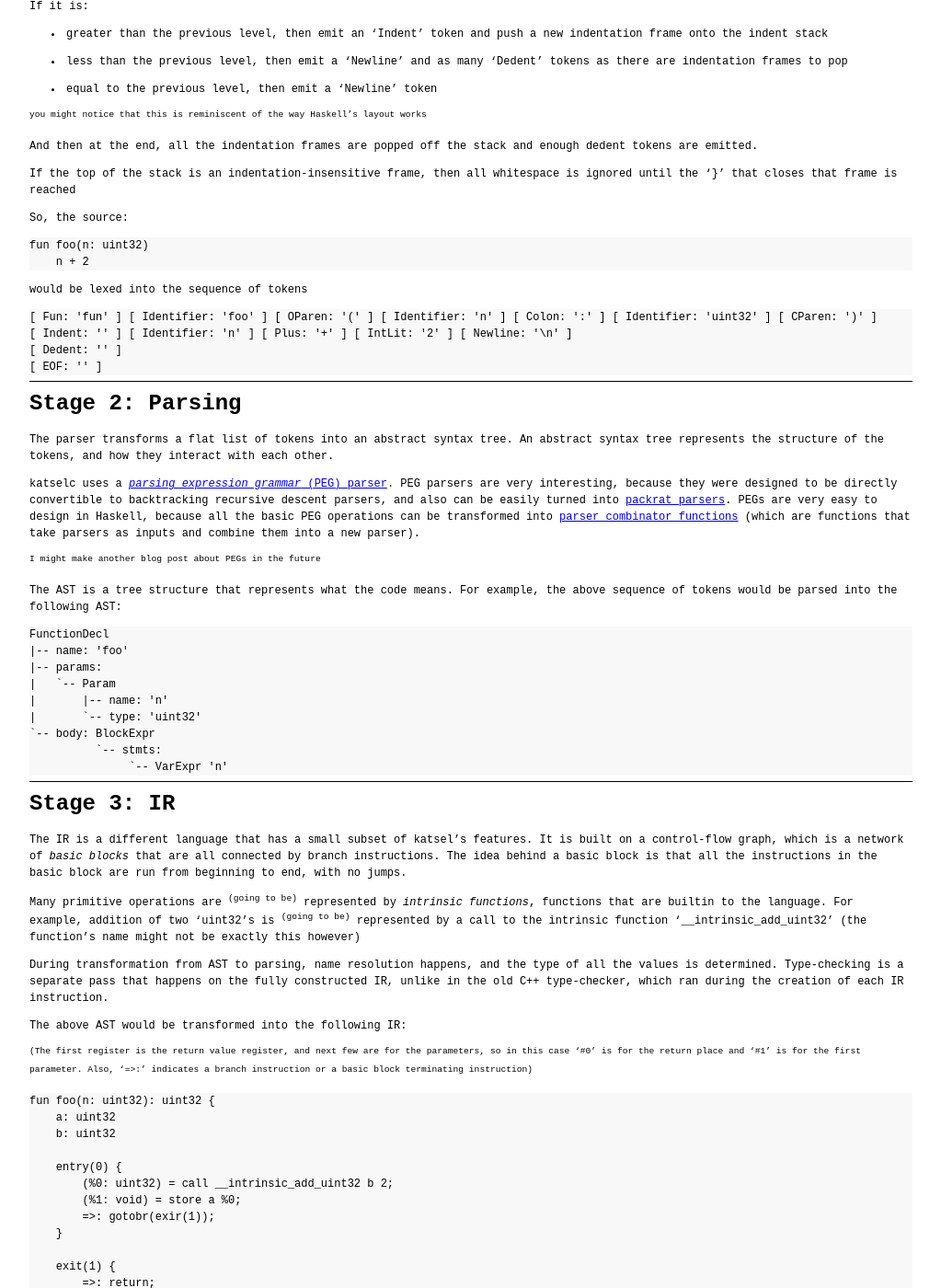
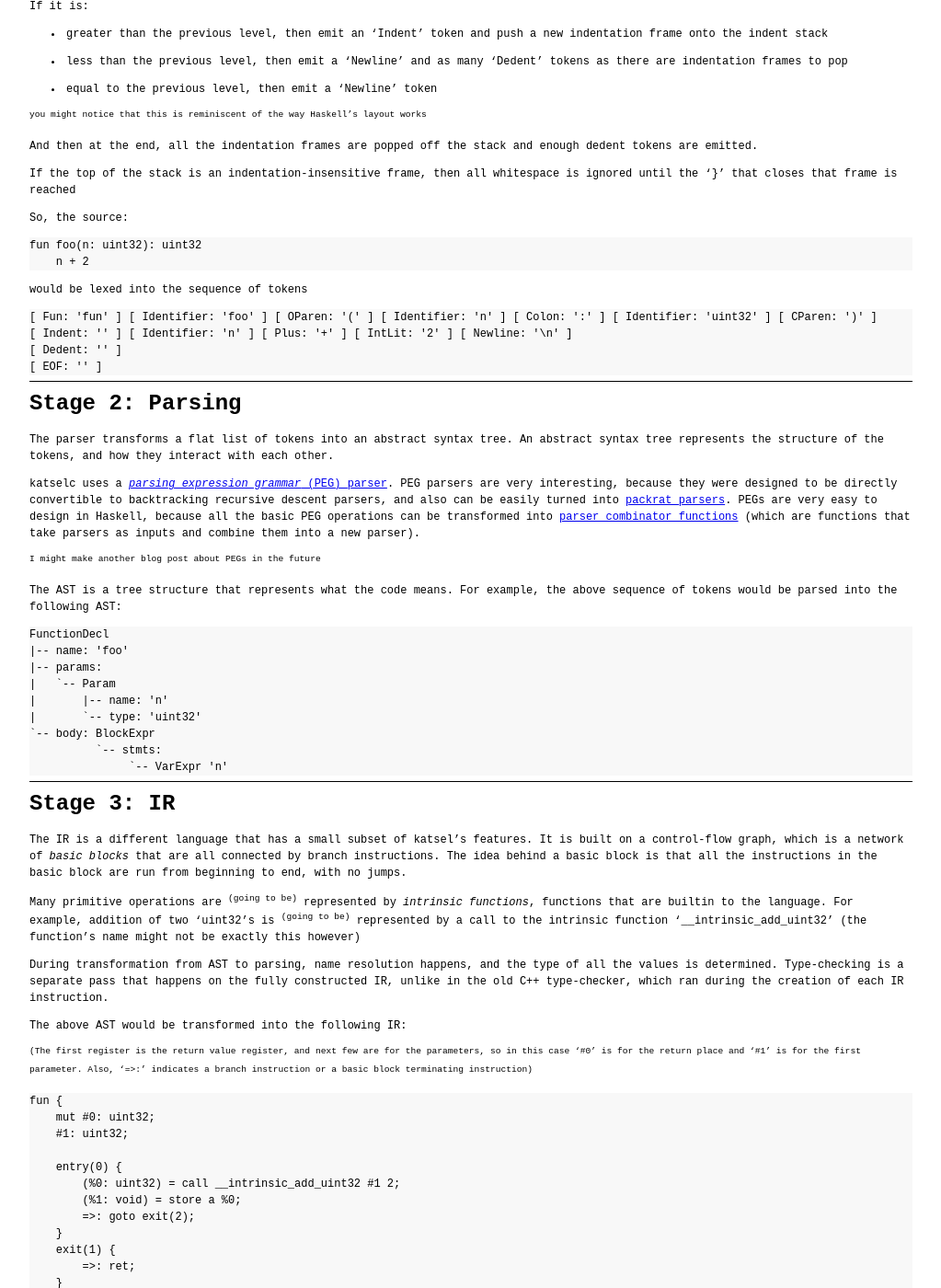
Before and after one commit to lsotnnirhcdfkb/lsotnnirhcdfkb.github.io, a Jekyll site: the page built from _notposts/katselc-compile-pipeline.markdown, in a window 1280 px wide and 1400 px high, scrolled down 487 px. Shown: the whole window at 92% size, without its empty margins (128-1151 px from the left). Built offline with Jekyll 4.4.1, drawn with Linux system fonts in a browser that asks for light colours; some of the changed text lies outside the part shown.

Commit message:
fix code snippets in compile pipeline

````diff
--- a/_notposts/katselc-compile-pipeline.markdown
+++ b/_notposts/katselc-compile-pipeline.markdown
@@ -96,18 +96,17 @@ The above AST would be transformed into the following IR:
 
 <sup>(The first register is the return value register, and next few are for the parameters, so in this case '`#0`' is for the return place and '`#1`' is for the first parameter. Also, '`=>:`' indicates a branch instruction or a basic block terminating instruction)</sup>
 ```
-fun foo(n: uint32): uint32 {
-    a: uint32
-    b: uint32
+fun {
+    mut #0: uint32;
+    #1: uint32;
 
     entry(0) {
-        (%0: uint32) = call __intrinsic_add_uint32 b 2;
+        (%0: uint32) = call __intrinsic_add_uint32 #1 2;
         (%1: void) = store a %0;
-        =>: gotobr(exir(1));
+        =>: goto exit(2);
     }
-
     exit(1) {
-        =>: return;
+        =>: ret;
     }
 }
 ```
@@ -127,6 +126,10 @@ At this stage, the IR is transformed into the backend code. As of right now, I'm
 uint32_t _KF2Ns3fooP1T1Bs6uint32(uint32_t n) {
     uint32_t hashreg_0;
     uint32_t hashreg_1;
+
+    hashreg_1 = n;
+
+    goto entry_0;
 
 entry_0:
     uint32_t percentreg_0 = _KF3INTrs1yNs10add_uint32P2T1Bs6uint32T1Bs6uint32(hashreg_1, (uint32_t) 2);
````
Also changed, not shown: other parts of _notposts/katselc-compile-pipeline.markdown (+1 -1 lines).
